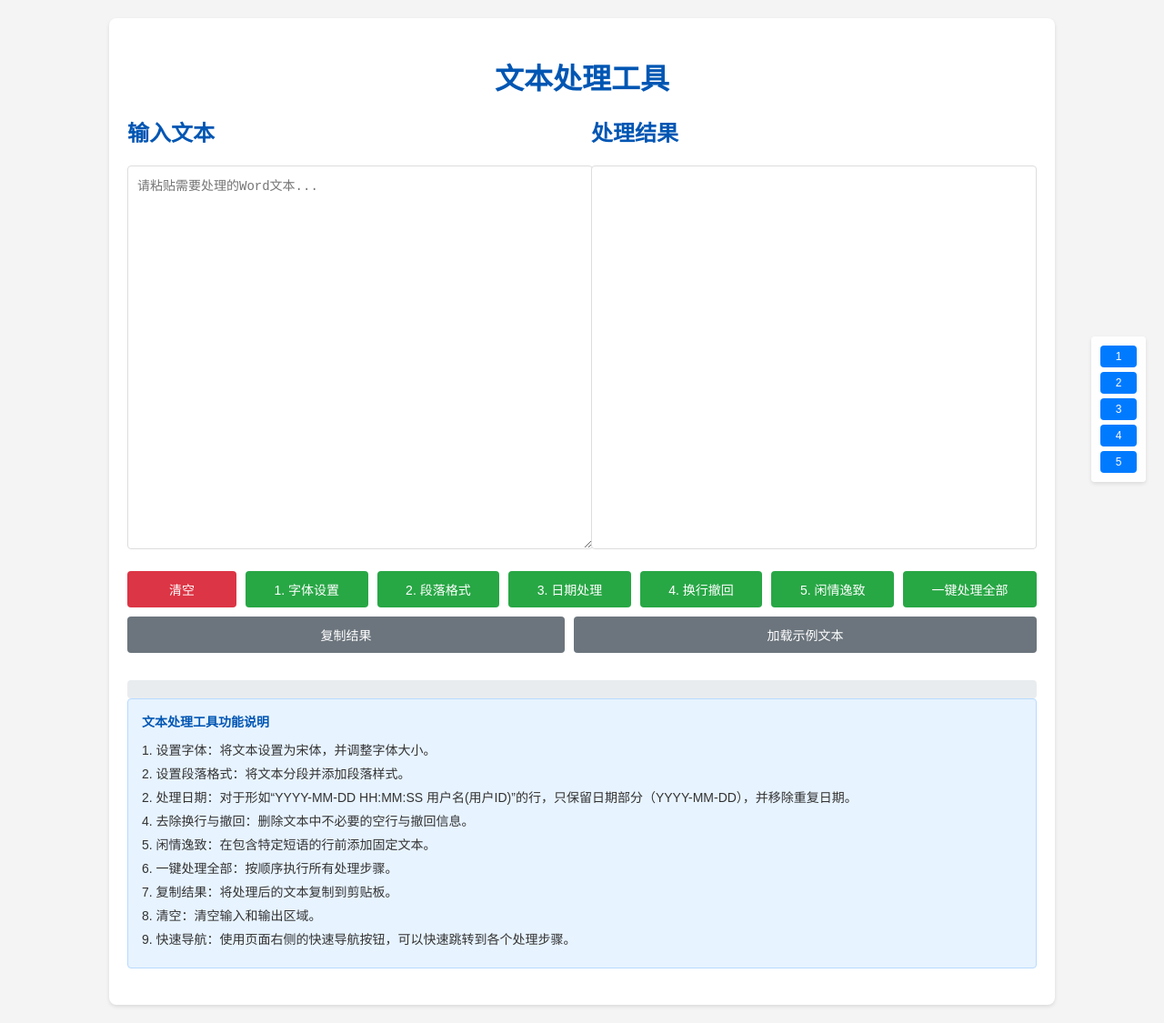
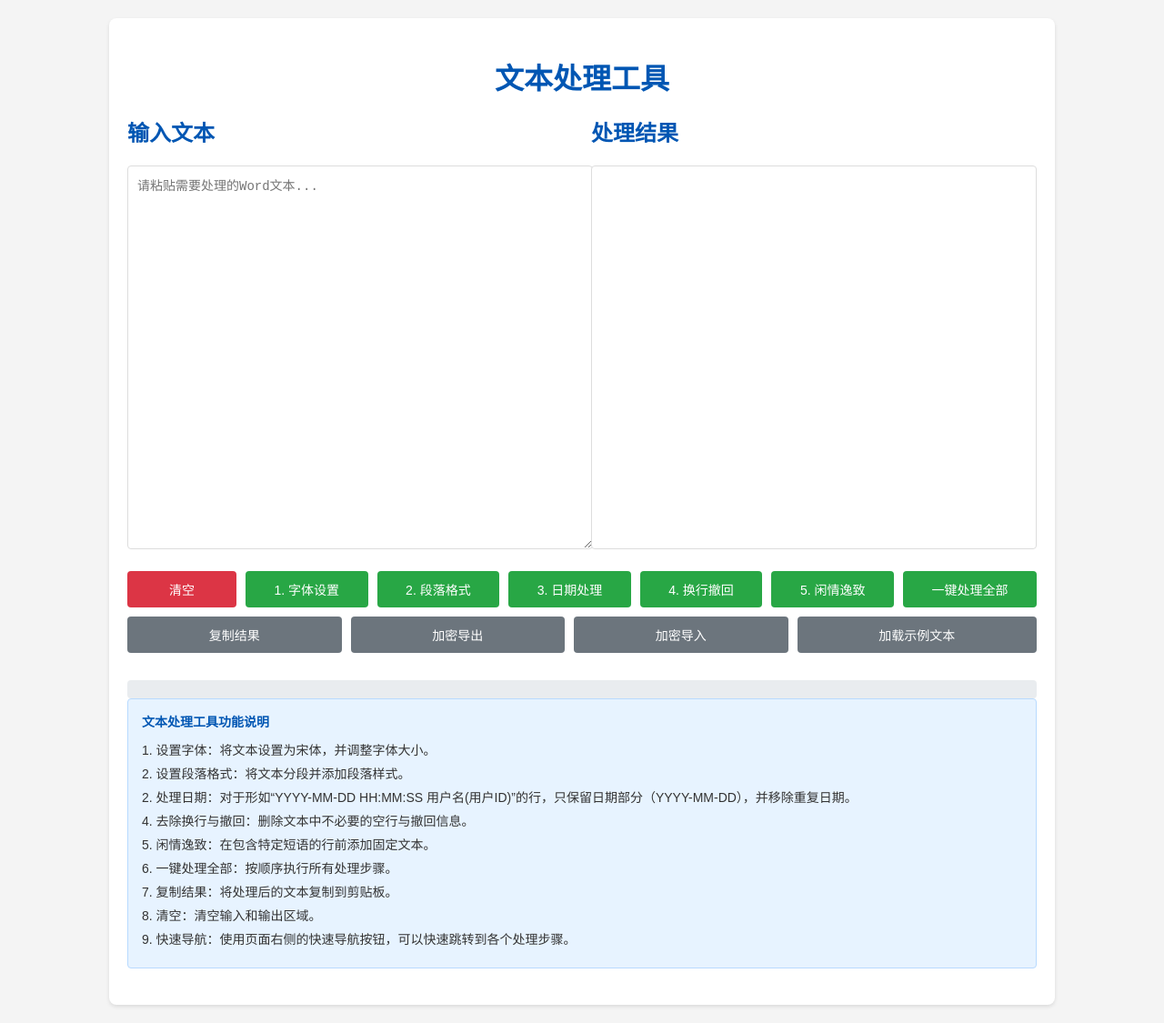
Before and after one commit to CrescentVelvet/crescentvelvet.github.io, a Jekyll site: the page built from _pages/text_processor.html, in a window 1280 px wide. Shown: the whole page at 91% size. Built offline with Jekyll 4.4.1, drawn with Linux system fonts in a browser that asks for light colours.

Commit message:
新增加密导出和导入功能，支持文件内容的AES加密与解密

```diff
--- a/_pages/text_processor.html
+++ b/_pages/text_processor.html
@@ -42,25 +42,6 @@
         }
         .info-feature {
             margin-bottom: 5px;
-        }
-        .quick-nav {
-            position: fixed;
-            right: 20px;
-            top: 50%;
-            transform: translateY(-50%);
-            background-color: rgba(255, 255, 255, 0.9);
-            border-radius: 4px;
-            padding: 10px;
-            box-shadow: 0 2px 4px rgba(0, 0, 0, 0.1);
-            z-index: 1000;
-            display: flex;
-            flex-direction: column;
-            gap: 5px;
-        }
-        .quick-nav button {
-            min-width: 40px;
-            padding: 5px;
-            font-size: 12px;
         }
         h1 {
             color: #0056b3;
@@ -224,6 +205,10 @@
             <button id="addLeisurePrefix" class="step-button">5. 闲情逸致</button>
             <button id="processAll" class="step-button">一键处理全部</button>
             <button id="copyResult" class="copy-button">复制结果</button>
+            <button id="exportEncrypted" class="copy-button">加密导出</button>
+            <button id="importEncrypted" class="copy-button">加密导入</button>
+            <input type="file" id="importFileInput" style="display:none" />
+            <button id="loadExample" class="copy-button">加载示例文本</button>
         </div>
         <div id="status" class="status"></div>
         <div class="info-box">
@@ -240,21 +225,12 @@
         </div>
     </div>
 
-    <!-- 快速导航按钮 -->
-    <div class="quick-nav" id="quickNav">
-        <button data-target="formatFont">1</button>
-        <button data-target="formatParagraph">2</button>
-        <button data-target="processDates">3</button>
-        <button data-target="removeExtraLineBreaks">4</button>
-        <button data-target="addLeisurePrefix">5</button>
-    </div>
-
+    <script src="https://cdn.jsdelivr.net/npm/crypto-js@4.1.1/crypto-js.min.js"></script>
     <script>
         // 获取DOM元素
         const inputText = document.getElementById('inputText');
         const outputPreview = document.getElementById('outputPreview');
         const statusDiv = document.getElementById('status');
-        const quickNav = document.getElementById('quickNav');
 
         // 处理状态显示
         function showStatus(message, isError = false) {
@@ -492,6 +468,55 @@
             document.body.removeChild(tempElement);
         });
 
+        // 加密导出
+        document.getElementById('exportEncrypted').addEventListener('click', () => {
+            const content = outputPreview.innerHTML;
+            if (!content.trim()) {
+                showStatus('没有可加密的内容', true);
+                return;
+            }
+            const password = prompt('请输入加密密码：');
+            if (!password) return;
+            // AES加密
+            const ciphertext = CryptoJS.AES.encrypt(content, password).toString();
+            // 导出为文件
+            const blob = new Blob([ciphertext], {type: 'text/plain'});
+            const a = document.createElement('a');
+            a.href = URL.createObjectURL(blob);
+            a.download = 'encrypted_log.txt';
+            a.click();
+            showStatus('已加密导出');
+        });
+
+        // 加密导入
+        document.getElementById('importEncrypted').addEventListener('click', () => {
+            document.getElementById('importFileInput').click();
+        });
+
+        document.getElementById('importFileInput').addEventListener('change', function() {
+            const file = this.files[0];
+            if (!file) return;
+            const reader = new FileReader();
+            reader.onload = function(e) {
+                const ciphertext = e.target.result;
+                const password = prompt('请输入解密密码：');
+                if (!password) return;
+                try {
+                    const bytes = CryptoJS.AES.decrypt(ciphertext, password);
+                    const decrypted = bytes.toString(CryptoJS.enc.Utf8);
+                    if (!decrypted) {
+                        showStatus('密码错误或文件损坏', true);
+                        return;
+                    }
+                    outputPreview.innerHTML = decrypted;
+                    showStatus('解密导入成功');
+                } catch (err) {
+                    showStatus('解密失败', true);
+                }
+            };
+            reader.readAsText(file);
+        });
+
         // 清空
         document.getElementById('resetText').addEventListener('click', () => {
             inputText.value = '';
```
Also changed, not shown: other parts of _pages/text_processor.html (+0 -20 lines).
